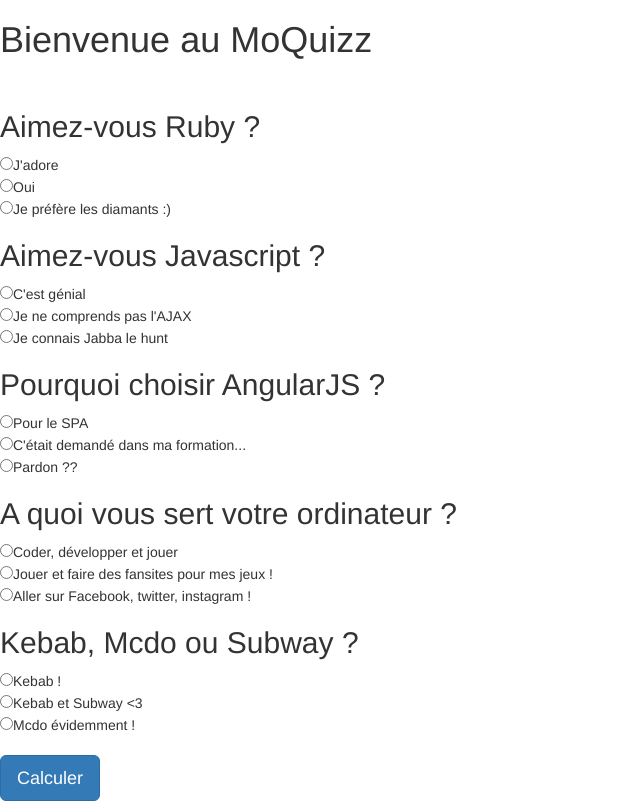
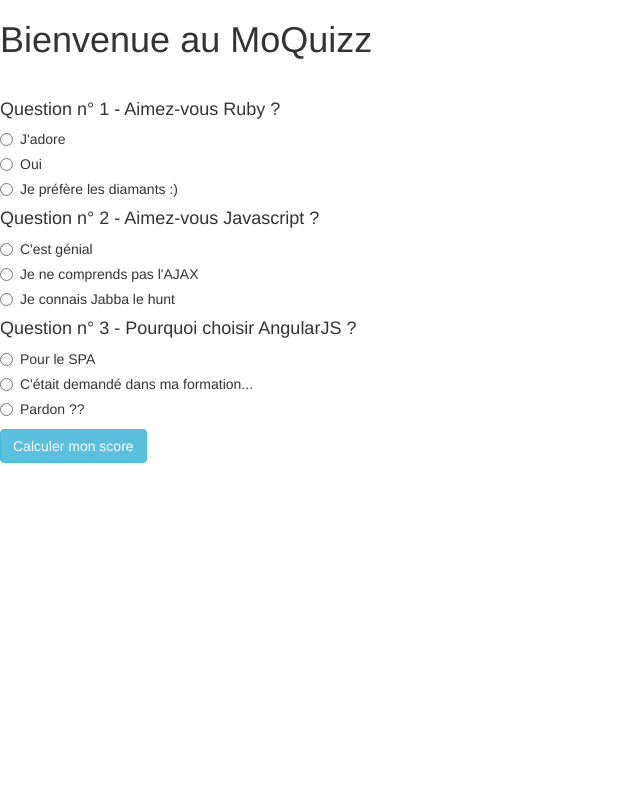
Before and after one commit to Jemoms/Semaine13, a plain HTML site: page Exercice1/quizz.html in a window 1280 px wide. Shown: the whole page, without its empty margins (0-640 px from the left). Drawn offline with nearby package versions, Linux system fonts and the light colour scheme.

Commit message:
angular complique les choses simples

```diff
--- a/Exercice1/js/app.js
+++ b/Exercice1/js/app.js
@@ -1,6 +1,39 @@
 var app = angular.module('MonApp',[]);
 
 app.controller('QuizzCtrl', function ($scope) {
+
+	$scope.yolo = true;
+	$scope.display = false;
+
+    $scope.calculate = function () {
+    	$scope.yolo = false;
+        $scope.totalScore = 0;
+        $scope.result;
+        angular.forEach($scope.asks, function(ask) {
+            $scope.display = true;
+            $scope.totalScore += parseInt(ask.score);
+        });
+        if ($scope.totalScore > 15) {
+            $scope.result = $scope.totalScore;
+            $scope.profil = $scope.categories[0];
+        }
+        else if ($scope.totalScore > 3) {
+            $scope.result = $scope.totalScore;
+            $scope.profil =  $scope.categories[1];
+        }
+        else {
+            $scope.result = $scope.totalScore;
+            $scope.profil =  $scope.categories[2];
+        }
+        $scope.totalScore = 0;
+    };
+
+    $scope.reinit = function() {
+        $scope.display = false;
+        $scope.yolo = true;
+    };
+
+
 
 	$scope.categories = [
 		{
@@ -20,116 +53,72 @@
 		}
 	];
 
-	$scope.questions = [
+	$scope.asks = [
 		{
-			numero : 1,
-			question : "Aimez-vous Ruby ?",
-			reponses : [
+			id : 1,
+			label : "Aimez-vous Ruby ?",
+			answers : [
 				{
-					reponse1 : "J'adore",
+					label : "J'adore",
 					categorie : "Nerd",
-					points : 10
+					score : 10
 				},
 				{
-					reponse2 : "Oui",
+					label : "Oui",
 					categorie : "Dev",
-					points : 10
+					score : 5
 				},
 				{
-					reponse3 : "Je préfère les diamants :)",
+					label : "Je préfère les diamants :)",
 					categorie : "Humain",
-					points : 10
+					score : 1
 				}
 			]
 		},
 		{
-			numero : 2,
-			question : "Aimez-vous Javascript ?",
-			reponses : [
+			id : 2,
+			label : "Aimez-vous Javascript ?",
+			answers : [
 				{
-					reponse1 : "C'est génial",
+					label : "C'est génial",
 					categorie : "Nerd",
-					points : 10
+					score : 10
 				},
 				{
-					reponse2 : "Je ne comprends pas l'AJAX",
+					label : "Je ne comprends pas l'AJAX",
 					categorie : "Dev",
-					points : 10
+					score : 5
 				},
 				{
-					reponse3 : "Je connais Jabba le hunt",
+					label : "Je connais Jabba le hunt",
 					categorie : "Humain",
-					points : 10
+					score : 1
 				}
 			]
 		},
 		{
-			numero : 3,
-			question : "Pourquoi choisir AngularJS ?",
-			reponses : [
+			id : 3,
+			label : "Pourquoi choisir AngularJS ?",
+			answers : [
 				{
-					reponse1 : "Pour le SPA",
+					label : "Pour le SPA",
 					categorie : "Nerd",
-					points : 10
+					score : 10
 				},
 				{
-					reponse2 : "C'était demandé dans ma formation...",
+					label : "C'était demandé dans ma formation...",
 					categorie : "Dev",
-					points : 10
+					score : 5
 				},
 				{
-					reponse3 : "Pardon ??",
+					label : "Pardon ??",
 					categorie : "Humain",
-					points : 10
-				}
-			]
-		},
-		{
-			numero : 4,
-			question : "A quoi vous sert votre ordinateur ?",
-			reponses : [
-				{
-					reponse1 : "Coder, développer et jouer",
-					categorie : "Nerd",
-					points : 10
-				},
-				{
-					reponse2 : "Jouer et faire des fansites pour mes jeux !",
-					categorie : "Dev",
-					points : 10
-				},
-				{
-					reponse3 : "Aller sur Facebook, twitter, instagram !",
-					categorie : "Humain",
-					points : 10
-				}
-			]
-		},
-		{
-			numero : 5,
-			question : "Kebab, Mcdo ou Subway ?",
-			reponses : [
-				{
-					reponse1 : "Kebab !",
-					categorie : "Nerd",
-					points : 10
-				},
-				{
-					reponse2 : "Kebab et Subway <3",
-					categorie : "Dev",
-					points : 10
-				},
-				{
-					reponse3 : "Mcdo évidemment !",
-					categorie : "Humain",
-					points : 10
+					score : 1
 				}
 			]
 		}
 	];
 
-	$scope.calculer = function () {
-	};
 
 
 
--- a/Exercice1/quizz.html
+++ b/Exercice1/quizz.html
@@ -1,23 +1,38 @@
 <!DOCTYPE html>
-<html ng-app="MonApp">
+<html>
 	<head>
 	 <meta charset="utf-8">
 		<title>Quizz de Personnalité</title>
     <link rel="stylesheet" href="https://maxcdn.bootstrapcdn.com/bootstrap/3.3.6/css/bootstrap.min.css">
 	</head>
 
-	<body ng-controller="QuizzCtrl">
+	<body ng-app="MonApp">
 
     <h1>{{"Bienvenue au MoQuizz"}}</h1><br>
-    <form ng-submit="calculer()">
-      <div ng-repeat= "q in questions" ng-model="questionnaire">
-        <h2>{{q.question}}</h2>
-        <input type="radio" ng-model="answer" value="reponse1">{{q.reponses[0].reponse1}}<br>
-        <input type="radio" ng-model="answer" value="reponse2">{{q.reponses[1].reponse2}}<br>
-        <input type="radio" ng-model="answer" value="reponse3">{{q.reponses[2].reponse3}}<br>
-				{{answer}} {{questions.index}}
+
+    <form  ng-controller="QuizzCtrl" ng-submit="calculate(ask.score)">
+    <div ng-show="yolo">
+      <div ng-repeat= "ask in asks">
+        <h4>Question n° {{ ask.id }} -</span> {{ ask.label }}</h4>
+          <div class="radio" ng-repeat="answer in ask.answers">
+            <label>
+              <input type="radio" name="{{ ask.id }}" value="{{ answer.score }}" ng-model="ask.score" required="required">
+              {{ answer.label }}
+              </label>
+          </div>
       </div>
-      <br><button class="btn btn-primary btn-lg" type="submit">Calculer</button><br>
+
+      <div>
+      <input type="submit" value="Calculer mon score" class="btn btn-info" />
+      </div>
+     </div>
+      <div ng-show="display" class="col-xs-12 result bg-info">
+        <p class="resultScore">Vous avez obtenu un score de {{ result }}.</p>
+        <p>Vous êtes un <span class="resultName text-info">{{ profil.name }}</span>.</p>
+        <p class="resultDescription">{{ profil.description }}</p>
+        <input type="reset" value="Recommencer" ng-click="reinit()" class="btn btn-danger" />
+      </div>
+
     </form>
 
     <script src="https://ajax.googleapis.com/ajax/libs/angularjs/1.3.0-rc.4/angular.min.js"></script>
```
